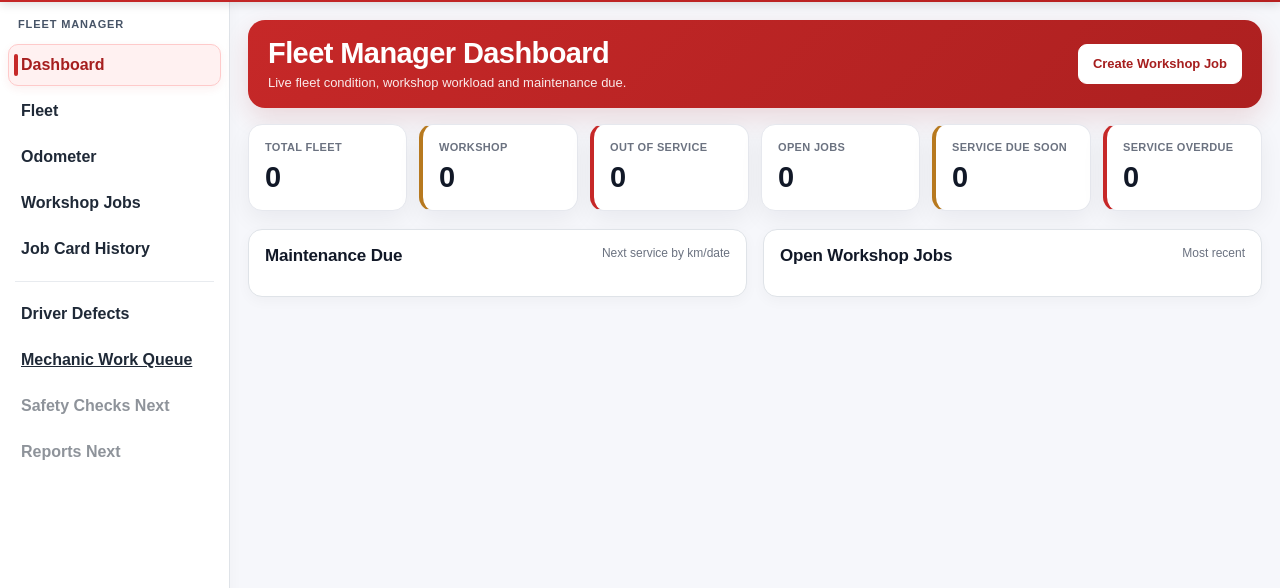
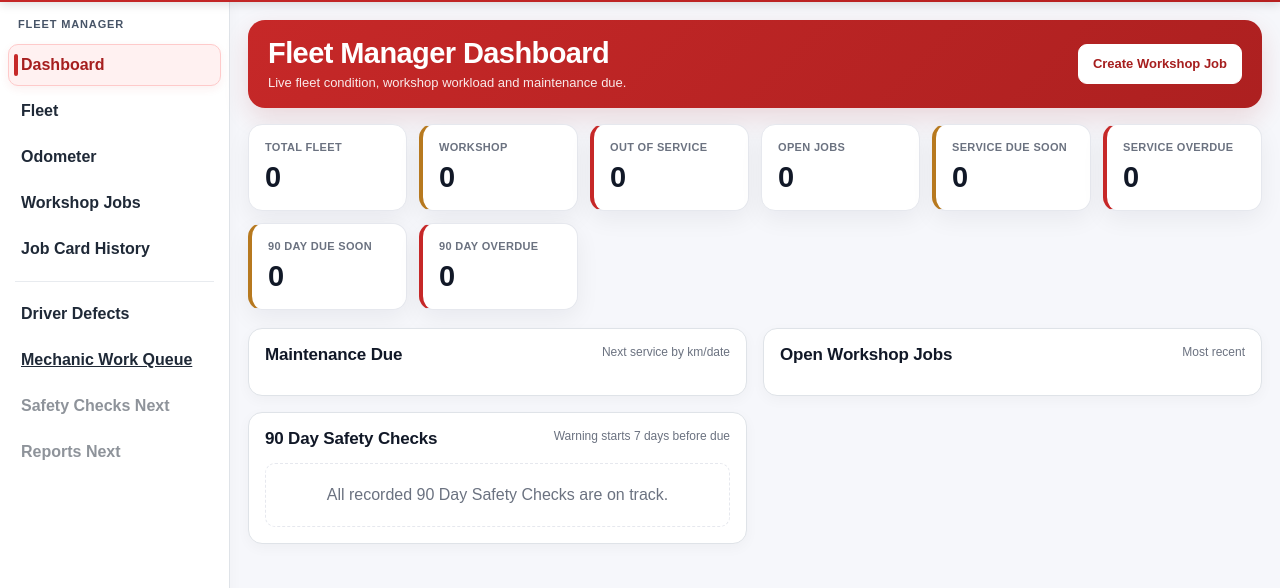
Before and after one commit to punchbowlbus/punchbowl-driver-portal, a plain HTML site: page public/workshop.html in a window 1280 px wide. Shown: the part 66-654 px from the top of the page. Drawn offline with Linux system fonts and the light colour scheme; no server answers.

Commit message:
Enable 90 day safety tracking on Workshop dashboard

```diff
--- a/public/workshop.html
+++ b/public/workshop.html
@@ -174,6 +174,7 @@
   <script type="module" src="./js/workshop_fleet_polish.js"></script>
   <script type="module" src="./js/workshop_action_messages.js"></script>
   <script type="module" src="./js/workshop_job_categories.js"></script>
+  <script type="module" src="./js/workshop_90day_tracking.js"></script>
   <script type="module" src="./js/workshop_job_remove.js"></script>
   <script type="module" src="./js/workshop_driver_defects.js"></script>
   <script type="module" src="./js/workshop_print_fix.js"></script>
```
